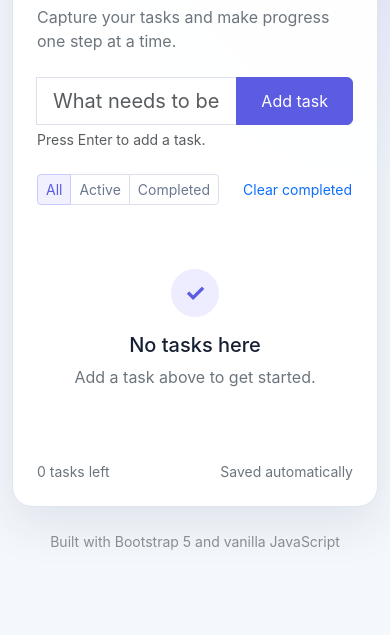
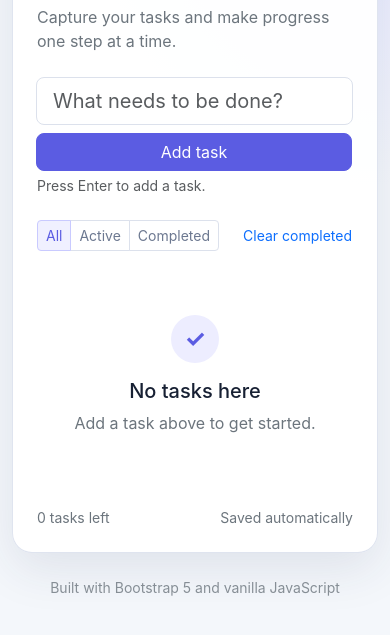
Before and after one commit to mohamedashan/to-do-list, a plain HTML site: page index.html in a window 390 px wide. Shown: the part 111-746 px from the top of the page. Drawn offline with nearby package versions, Linux system fonts and the light colour scheme.

Commit message:
style: optimize mobile task layout

```diff
--- a/style.css
+++ b/style.css
@@ -152,3 +152,24 @@ input:focus-visible {
   outline: 3px solid rgba(91, 92, 226, 0.3);
   outline-offset: 2px;
 }
+
+
+@media (max-width: 576px) {
+  .input-group {
+    flex-wrap: wrap;
+  }
+
+  .input-group .form-control,
+  .input-group .btn {
+    width: 100%;
+    border-radius: 0.5rem !important;
+  }
+
+  .input-group .btn {
+    margin-top: 0.5rem;
+  }
+
+  .task-item {
+    padding: 0.75rem;
+  }
+}
```
